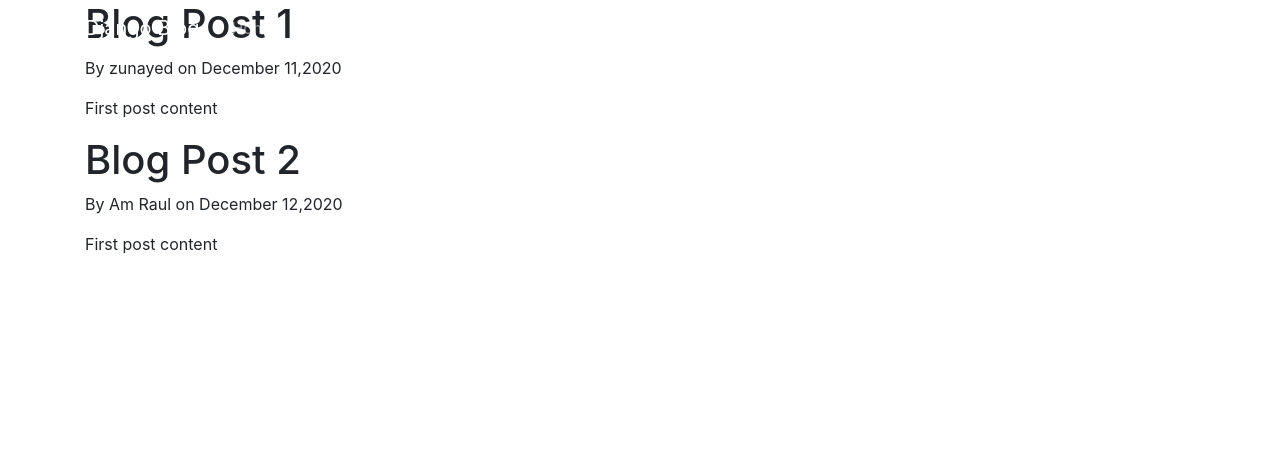
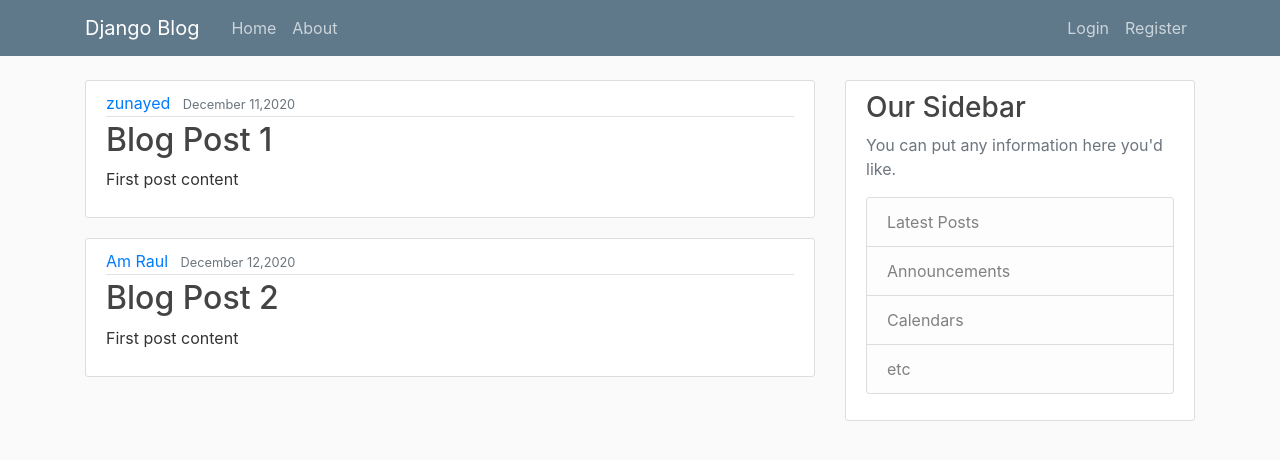
Before and after one commit to zunayed-arp/Django-Image-Sharing-Website, a Django app: page / in a window 1280 px wide. Shown: the top 460 px of the page. Run offline with Django 3.2, Linux system fonts and the light colour scheme; some libraries are stand-ins or nearby versions.

Commit message:
end of 3rd chapter

```diff
--- /dev/null
+++ b/blog/static/blog/main.css
@@ -0,0 +1,84 @@
+body {
+  background: #fafafa;
+  color: #333333;
+  margin-top: 5rem;
+}
+
+h1, h2, h3, h4, h5, h6 {
+  color: #444444;
+}
+
+ul {
+  margin: 0;
+}
+
+.bg-steel {
+  background-color: #5f788a;
+}
+
+.site-header .navbar-nav .nav-link {
+  color: #cbd5db;
+}
+
+.site-header .navbar-nav .nav-link:hover {
+  color: #ffffff;
+}
+
+.site-header .navbar-nav .nav-link.active {
+  font-weight: 500;
+}
+
+.content-section {
+  background: #ffffff;
+  padding: 10px 20px;
+  border: 1px solid #dddddd;
+  border-radius: 3px;
+  margin-bottom: 20px;
+}
+
+.article-title {
+  color: #444444;
+}
+
+a.article-title:hover {
+  color: #428bca;
+  text-decoration: none;
+}
+
+.article-content {
+  white-space: pre-line;
+}
+
+.article-img {
+  height: 65px;
+  width: 65px;
+  margin-right: 16px;
+}
+
+.article-metadata {
+  padding-bottom: 1px;
+  margin-bottom: 4px;
+  border-bottom: 1px solid #e3e3e3
+}
+
+.article-metadata a:hover {
+  color: #333;
+  text-decoration: none;
+}
+
+.article-svg {
+  width: 25px;
+  height: 25px;
+  vertical-align: middle;
+}
+
+.account-img {
+  height: 125px;
+  width: 125px;
+  margin-right: 20px;
+  margin-bottom: 16px;
+}
+
+.account-heading {
+  font-size: 2.5rem;
+}
--- a/blog/templates/blog/base.html
+++ b/blog/templates/blog/base.html
@@ -1,3 +1,5 @@
+{% load static  %}
+
 <!DOCTYPE html>
 <html>
 <head>
@@ -9,6 +11,7 @@
     <!-- Bootstrap CSS -->
     <link rel="stylesheet" href="https://maxcdn.bootstrapcdn.com/bootstrap/4.0.0/css/bootstrap.min.css" integrity="sha384-Gn5384xqQ1aoWXA+058RXPxPg6fy4IWvTNh0E263XmFcJlSAwiGgFAW/dAiS6JXm" crossorigin="anonymous">
 
+    <link rel="stylesheet" type="text/css" href="{% static 'blog/main.css' %}">
 
     {% if title %}
         <title>Django Blog - {{ title }}</title>
@@ -17,18 +20,17 @@
     {% endif %}
 </head>
 <body>
-
 <header class="site-header">
   <nav class="navbar navbar-expand-md navbar-dark bg-steel fixed-top">
     <div class="container">
-      <a class="navbar-brand mr-4" href="/">Django Blog</a>
+      <a class="navbar-brand mr-4" href="{% url 'blog-home' %}">Django Blog</a>
       <button class="navbar-toggler" type="button" data-toggle="collapse" data-target="#navbarToggle" aria-controls="navbarToggle" aria-expanded="false" aria-label="Toggle navigation">
       <span class="navbar-toggler-icon"></span>
       </button>
       <div class="collapse navbar-collapse" id="navbarToggle">
         <div class="navbar-nav mr-auto">
-          <a class="nav-item nav-link" href="/">Home</a>
-          <a class="nav-item nav-link" href="/about">About</a>
+          <a class="nav-item nav-link" href="{% url 'blog-home' %}">Home</a>
+          <a class="nav-item nav-link" href="{% url 'blog-about' %}">About</a>
         </div>
         <!-- Navbar Right Side -->
         <div class="navbar-nav">
@@ -40,11 +42,26 @@
   </nav>
 </header>
 
-
-    <div class="container">
-         {% block content %}{% endblock %}
+<main role="main" class="container">
+  <div class="row">
+    <div class="col-md-8">
+      {% block content %}{% endblock %}
     </div>
-
+    <div class="col-md-4">
+      <div class="content-section">
+        <h3>Our Sidebar</h3>
+        <p class='text-muted'>You can put any information here you'd like.
+          <ul class="list-group">
+            <li class="list-group-item list-group-item-light">Latest Posts</li>
+            <li class="list-group-item list-group-item-light">Announcements</li>
+            <li class="list-group-item list-group-item-light">Calendars</li>
+            <li class="list-group-item list-group-item-light">etc</li>
+          </ul>
+        </p>
+      </div>
+    </div>
+  </div>
+</main>
 
      <!-- Optional JavaScript -->
     <!-- jQuery first, then Popper.js, then Bootstrap JS -->
--- a/blog/templates/blog/home.html
+++ b/blog/templates/blog/home.html
@@ -2,8 +2,15 @@
 {% block content %}
 
     {% for post in posts %}
-        <h1>{{ post.title }}</h1>
-        <p>By {{ post.author }} on {{ post.date_posted }}</p>
-        <p>{{ post.content }}</p>
+        <article class="media content-section">
+  <div class="media-body">
+    <div class="article-metadata">
+      <a class="mr-2" href="#">{{ post.author }}</a>
+      <small class="text-muted">{{ post.date_posted }}</small>
+    </div>
+    <h2><a class="article-title" href="#">{{ post.title }}</a></h2>
+    <p class="article-content">{{ post.content }}</p>
+  </div>
+</article>
     {% endfor %}
 {% endblock content %}
```
